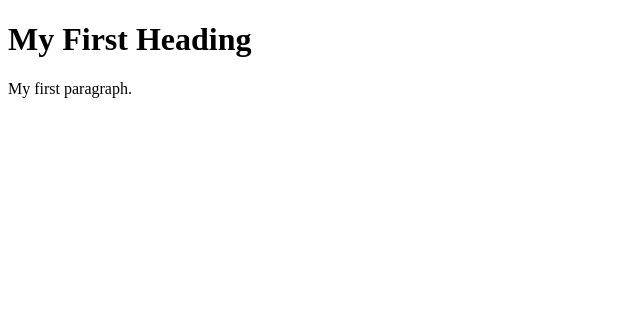
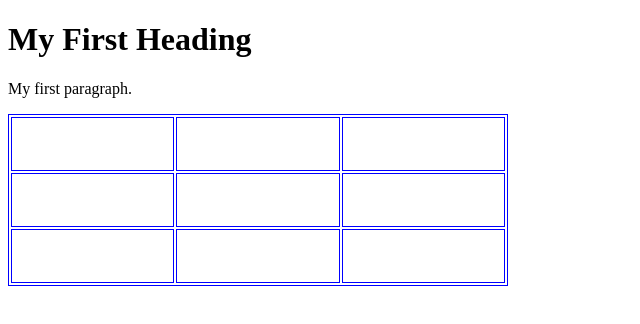
Before and after one commit to gskaushalya/Web-App, a plain HTML site: page index.html in a window 1280 px wide. Shown: the whole page, without its empty margins (0-640 px from the left). Drawn offline with Linux system fonts and the light colour scheme.

Commit message:
Add files via upload

```diff
--- /dev/null
+++ b/Teststyle.css
@@ -0,0 +1,6 @@
+table, th, td {
+    width: 500px;
+    height: 50px;
+    border: 1px solid;
+    border-color: blue;
+  }
--- a/index.html
+++ b/index.html
@@ -1,9 +1,31 @@
 <!DOCTYPE html>
 <html>
+    <head>
+        <link rel="stylesheet" href="Teststyle.css">
+    </head>
 <body>
 
 <h1>My First Heading</h1>
 <p>My first paragraph.</p>
+<dev>
+    <table>
+        <tr>
+          <th></th>
+          <th></th>
+          <th></th>
+        </tr>
+        <tr>
+          <td></td>
+          <td></td>
+          <td></td>
+        </tr>
+        <tr>
+          <td></td>
+          <td></td>
+          <td></td>
+        </tr>
+      </table>
+</dev>
 
 </body>
 </html>
```
